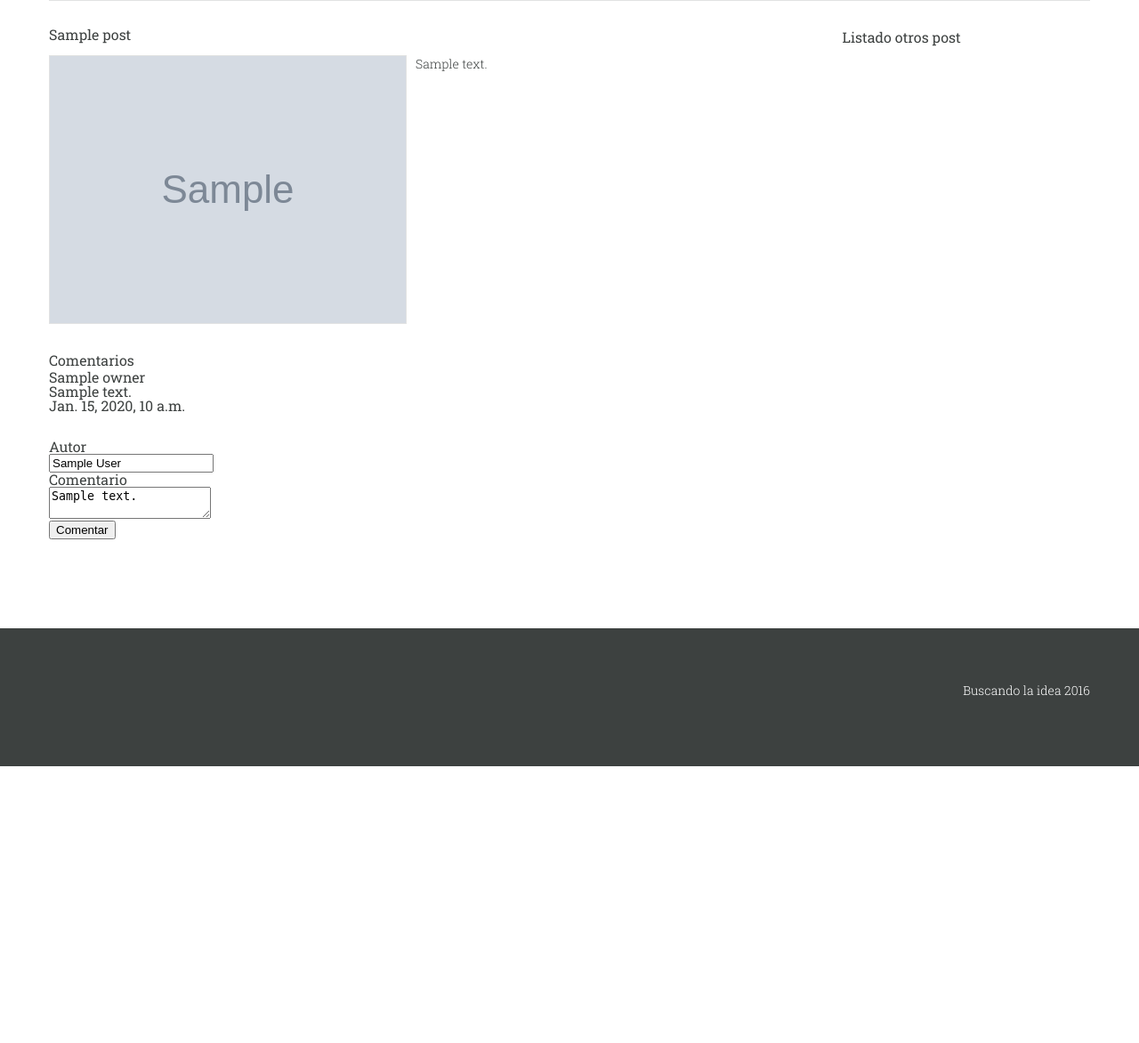
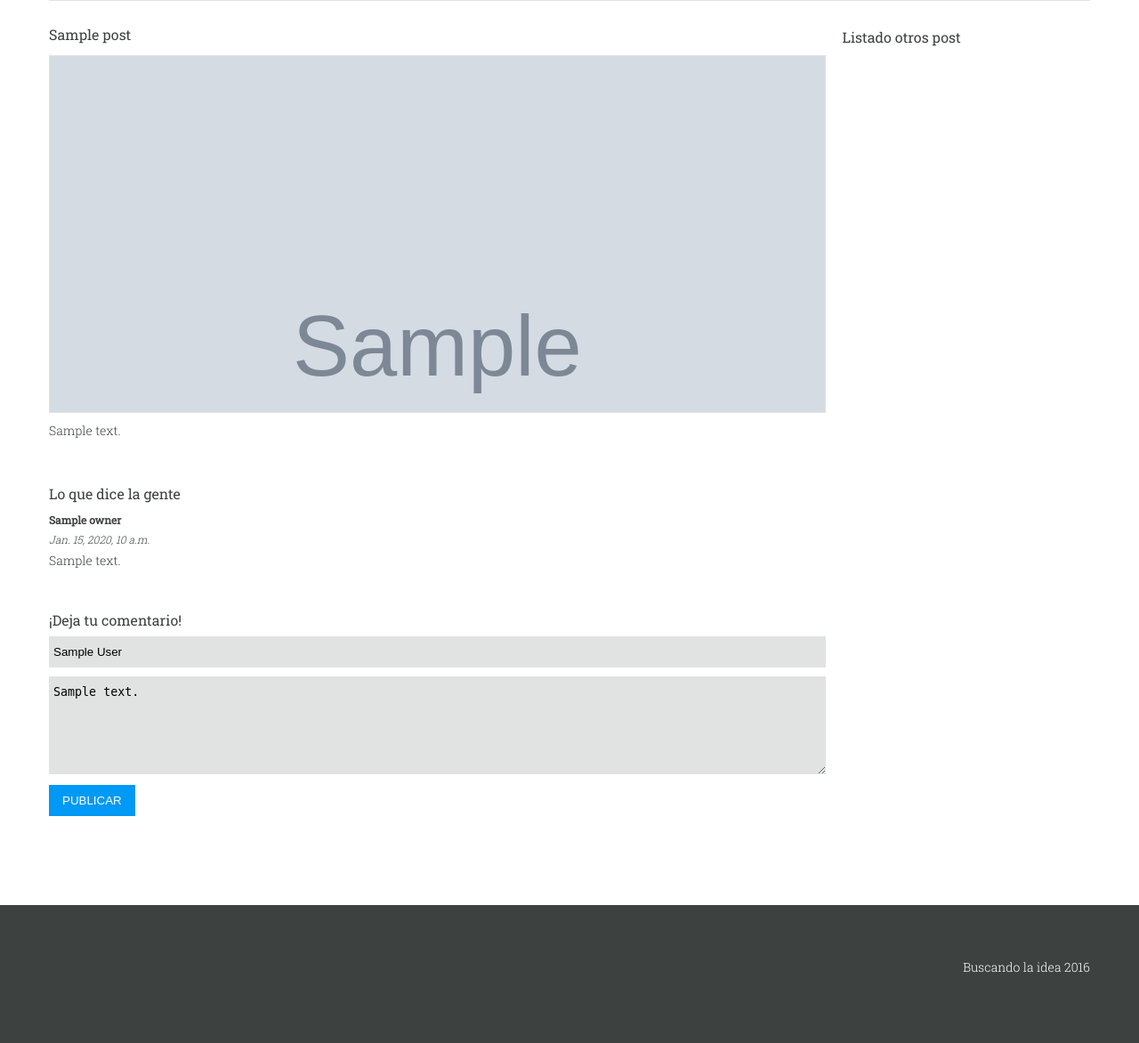
Before and after one commit to eironman/lookingfortheidea, a Django app: template blog/templates/blog/content.html in a window 1280 px wide. Shown: the part 172-1344 px from the top of the page at 89% size. Before the commit the page ends 1033 px from the top, so only its background shows below. Run offline with Django 3.2, Linux system fonts and the light colour scheme; the template is opened without the code that fills it: most values are stand-ins (such as "Sample title", 1, 10 or a date in 2020); grey boxes marked "Sample" are stand-in pictures.

Commit message:
Style for blog comments and comment form

```diff
--- a/blog/models.py
+++ b/blog/models.py
@@ -21,7 +21,7 @@ class Post(models.Model):
         image = Image.open(self.main_image)
 
         # Resize and save
-        maxsize = (300, 533)
+        maxsize = (800, 600)
         image.thumbnail(maxsize, Image.ANTIALIAS)
         image.save(self.main_image.path)
 
--- a/blog/templates/blog/content.html
+++ b/blog/templates/blog/content.html
@@ -9,38 +9,41 @@
                 <div class="clearfix">
                     <h2 class="mb15">{{ post.title }}</h2>
                     {% if post.main_image %}
+                        <div class="main-image-container">
                             <img class="main-image" src="{{ MEDIA_URL }}{{ post.main_image }}" />
+                        </div>
                     {% endif %}
                     <p>{{ post.content|linebreaks }}</p>
                 </div>
 
                 {% if comments %}
-                    <div class="mt30">
-                        <h3>Comentarios</h3>
+                    <div class="mt50">
+                        <h3>Lo que dice la gente</h3>
                         <ul>
                             {% for comment in comments %}
-                                <li>
-                                    {{ comment.owner }}<br />
-                                    {{ comment.content }}<br />
-                                    {{ comment.pub_date }}<br />
+                                <li class="mt10">
+                                    <p class="comment-owner">{{ comment.owner }}<p/>
+                                    <p class="comment-date">{{ comment.pub_date }}</p>
+                                    <div class="comment-content">{{ comment.content|linebreaks }}</div>
                                 </li>
                             {% endfor %}
                         </ul>
                     </div>
                 {% endif %}
 
-                <form class="mt30" action="{% url 'blog:comment' post.id %}" method="post">
+                <form class="mt50 comment-form" action="{% url 'blog:comment' post.id %}" method="post">
+                    <fieldset>
+                        <legend class="mb10">¡Deja tu comentario!</legend>
                         {% csrf_token %}
                         {% if error_message %}
-                        <p>{{ error_message }}</p>
+                            <p class="mb10 text-color-a">{{ error_message }}</p>
                         {% endif %}
-                    <label for="author">Autor</label><br />
-                    <input type="text" name="author" id="author" value="{{ author }}"/>
+                        <input type="text" name="author" id="author" value="{{ author }}" placeholder="Autor"/>
                         <br />
-                    <label for="content">Comentario</label><br />
-                    <textarea name="content" id="content">{{ comment_content }}</textarea>
+                        <textarea name="content" id="content" placeholder="Comentario" rows="6">{{ comment_content }}</textarea>
                         <br />
-                    <input type="submit" value="Comentar" />
+                        <input type="submit" value="PUBLICAR" />
+                    </fieldset>
                 </form>
             </div>
             <div class="col-3">
--- a/static/buscandolaidea/css/structure.css
+++ b/static/buscandolaidea/css/structure.css
@@ -34,10 +34,12 @@
 .clearfix {overflow: auto; zoom: 1;}
 .block {display: block;}
 .mt5 {margin-top: 5px !important}
+.mt10 {margin-top: 10px !important}
 .mt20 {margin-top: 20px !important}
 .mt30 {margin-top: 30px !important}
 .mt50 {margin-top: 50px !important}
 .mt100 {margin-top: 100px !important}
+.mb10 {margin-bottom: 10px !important}
 .mb15 {margin-bottom: 15px !important}
 .mb30 {margin-bottom: 30px !important}
 .w100 {width: 100%;}
--- a/static/buscandolaidea/css/style.css
+++ b/static/buscandolaidea/css/style.css
@@ -8,6 +8,7 @@ p {font-weight: 300; font-size: 14px;}
 a {text-decoration: none; color: #3d4140}
 a:hover {color: #0099f5;}
 .separator-a {height: 1px; background-color: #e1e2e2;}
+.text-color-a {color: #fa4657}
 
 /* header */
 header {
@@ -45,10 +46,43 @@ header nav li a.active{
 .post {
   text-align: justify;
 }
+.post .main-image-container {
+    max-height: 400px;
+    overflow: hidden;
+    border: 1px solid #e1e2e2;
+    margin-bottom: 10px;
+}
 .post .main-image {
-  float: left;
-  margin-right: 10px;
-  border: 1px solid #e1e2e2;
+  width: 100%;
+  vertical-align: bottom;
+}
+.comment-form input[type=text],
+.comment-form textarea {
+    padding: 0;
+    width: 100%;
+    border: none;
+    background-color: #e1e2e2;
+    margin-bottom: 10px;
+    padding: 10px 5px;
+    box-sizing: border-box;
+}
+.comment-form input[type=submit] {
+    border: 0;
+    padding: 10px 15px;
+    color: #fff;
+    background-color: #0099f5;
+    cursor: pointer;
+}
+.post .comment-owner,
+.post .comment-date {
+    margin-bottom: 5px;
+    font-size: 12px;
+}
+.post .comment-owner{
+    font-weight: bold;
+}
+.post .comment-date {
+    font-style: italic;
 }
 
 /* footer */
```
Lines whose indentation alone changed are shown as unchanged.
